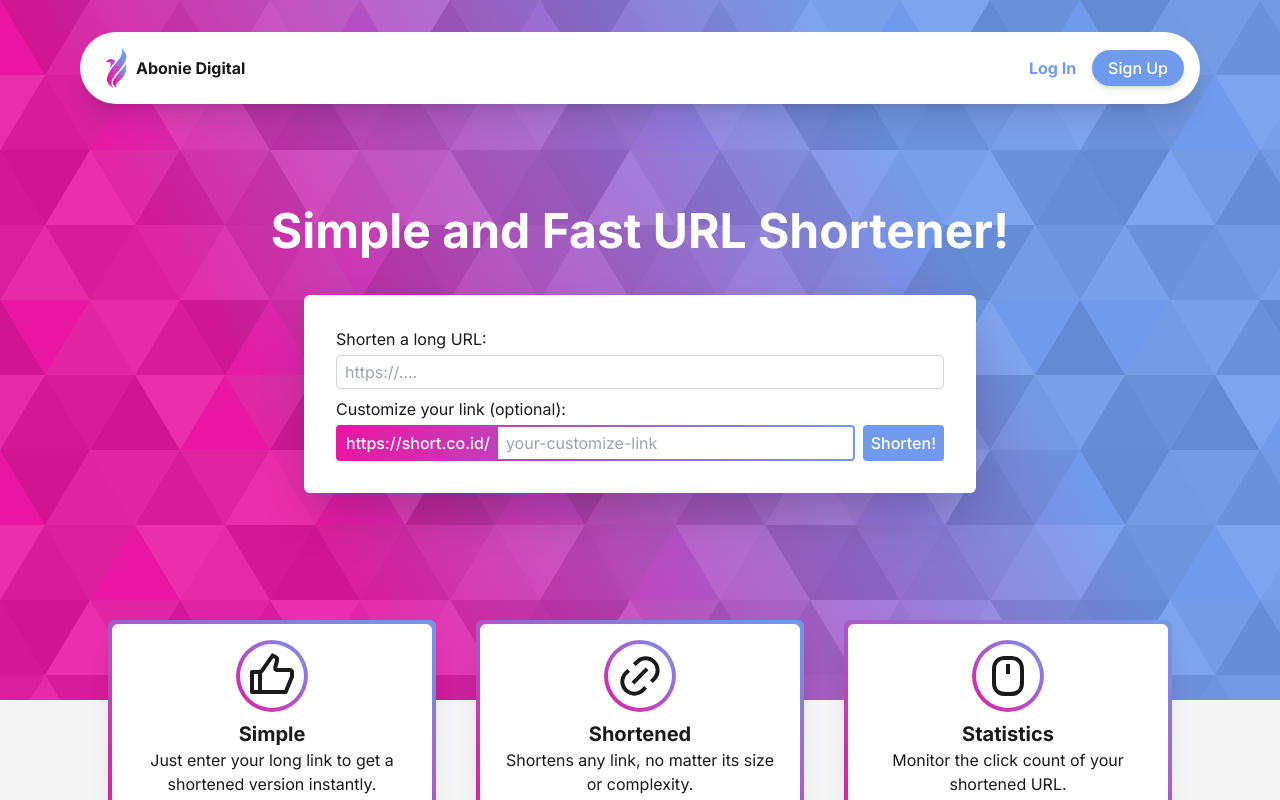
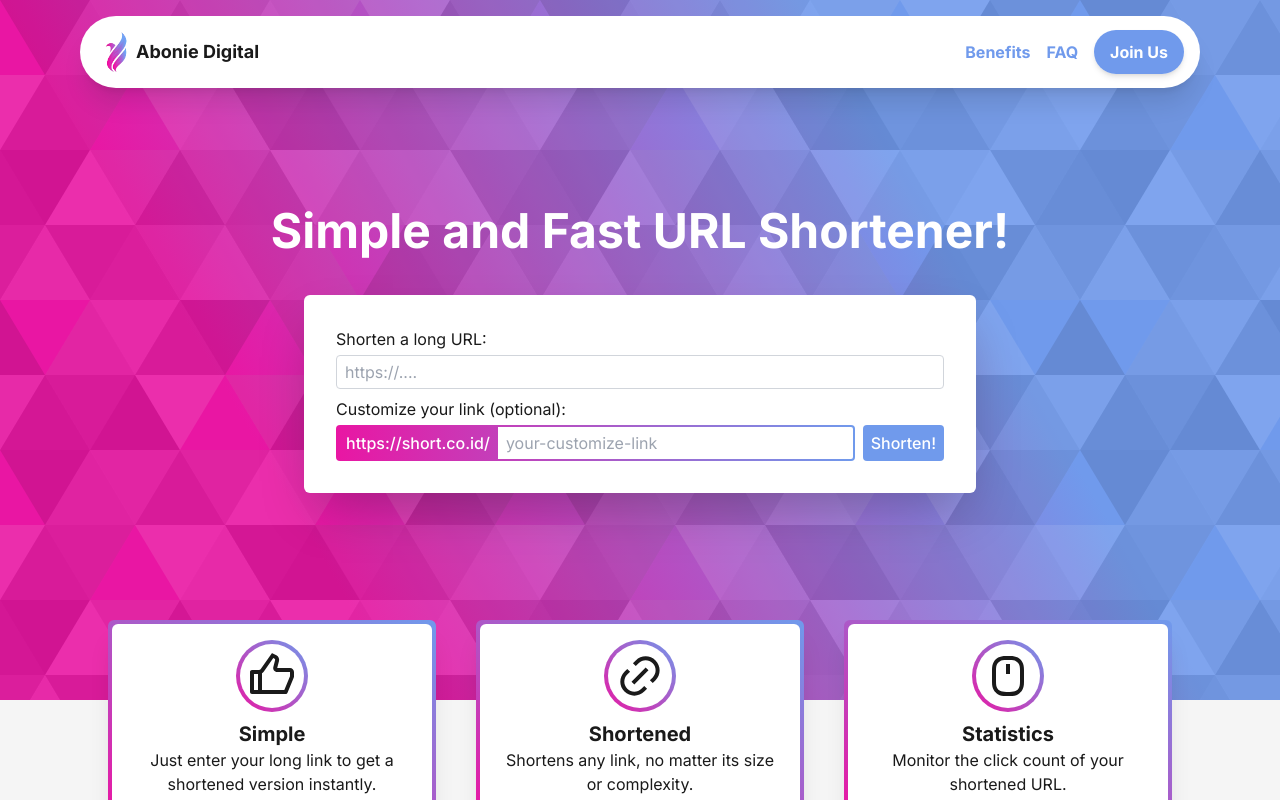
Before and after one commit to Build-And-Services/abonie-short.co, a React (Vite) app: page / in a window 1280 px wide. Shown: the top 800 px of the page. Built offline with nearby package versions, Linux system fonts and the light colour scheme.

Commit message:
fix: header

```diff
--- a/src/components/Benefit/index.tsx
+++ b/src/components/Benefit/index.tsx
@@ -3,8 +3,8 @@ import { BENEFIT_ITEM } from "../../utils/constants/benefit";
 const Benefit = () => {
   return (
     <section
-      id="benefit"
-      className="max-w-6xl mx-auto flex flex-wrap justify-center gap-10 pt-20 md:pt-0 md:mb-20 md:-mt-20 px-4 duration-300">
+      id="benefits"
+      className="max-w-6xl mx-auto flex flex-wrap justify-center gap-10 pt-20 md:pt-0 md:-mt-20 px-4 duration-300">
       {BENEFIT_ITEM.map((item) => (
         <div
           key={item.title}
--- a/src/components/FAQ/index.tsx
+++ b/src/components/FAQ/index.tsx
@@ -3,7 +3,7 @@ import Accordion from "./accordion";
 
 const FaQ = () => {
   return (
-    <section id="faq" className="max-w-6xl mx-auto px-4 space-y-3 my-20">
+    <section id="faq" className="max-w-6xl mx-auto px-4 space-y-3 py-20">
       <h2 className="text-center font-bold text-xl md:text-2xl mb-6">
         Frequently Asked Questions
       </h2>
--- a/src/components/Header/index.tsx
+++ b/src/components/Header/index.tsx
@@ -25,16 +25,18 @@ const Header = () => {
     <header className="fixed max-w-6xl w-full left-[50%] -translate-x-1/2 z-50">
       <div
         className={`flex justify-between items-center max-w-6xl bg-white rounded-full shadow-xl p-2 md:p-4 mx-4 duration-300 ${
-          scrolled ? "mt-0" : "mt-4 md:mt-8"
+          scrolled ? "mt-0" : "mt-2 md:mt-4"
         }`}>
         <div className="flex items-center">
           <img src={Logo} alt="Abonie Digital" className="w-10" />
-          <span className="text-black font-bold">Abonie Digital</span>
+          <span className="text-black font-bold md:text-lg">
+            Abonie Digital
+          </span>
         </div>
         <NavMenu />
 
         <button className="md:hidden" onClick={() => setIsOpen(!isOpen)}>
-          <GiHamburgerMenu className="w-5 h-5 mr-2 text-black" />
+          <GiHamburgerMenu className="w-7 h-7 p-1 mr-2 text-black" />
         </button>
 
         <MobileNav isOpen={isOpen} setIsOpen={setIsOpen} />
--- a/src/components/Header/mobile-nav.tsx
+++ b/src/components/Header/mobile-nav.tsx
@@ -8,22 +8,32 @@ const MobileNav = ({
   isOpen: boolean;
   setIsOpen: (isOpen: boolean) => void;
 }) => {
+  const handleCloseNav = () => {
+    setIsOpen(false);
+  };
   return (
     <nav className={`md:hidden navbar-menu ${isOpen ? "open" : ""}`}>
       <button className="md:hidden" onClick={() => setIsOpen(!isOpen)}>
-        <MdOutlineClose className="w-6 h-6 text-black absolute top-8 right-8" />
+        <MdOutlineClose className="w-8 h-8 p-1 text-black absolute top-8 right-8" />
       </button>
-      {NAV_ITEM.map((item) => (
-        <ul key={item.link} className="grid gap-4">
+      <div className="grid gap-4">
+        {NAV_ITEM.map((item, index) => (
+          <ul key={item.link}>
             <li>
               <a
                 href={item.link}
-              className="text-xl font-bold text-center text-primary">
+                onClick={handleCloseNav}
+                className={`text-xl font-bold text-center block uppercase ${
+                  index === NAV_ITEM.length - 1
+                    ? "bg-primary text-white px-4 py-2 rounded-full shadow-xl"
+                    : "text-primary"
+                }`}>
                 {item.title}
               </a>
             </li>
           </ul>
         ))}
+      </div>
     </nav>
   );
 };
--- a/src/components/Header/nav-menu.tsx
+++ b/src/components/Header/nav-menu.tsx
@@ -10,7 +10,7 @@ const NavMenu = () => {
               href={item.link}
               className={`${
                 index === NAV_ITEM.length - 1
-                  ? "text-white font-medium bg-secondary px-4 py-2 rounded-full shadow-md"
+                  ? "text-white font-bold bg-secondary px-4 py-3 rounded-full shadow-md"
                   : "font-bold text-secondary"
               }`}>
               {item.title}
--- a/src/components/Jumbotron/index.tsx
+++ b/src/components/Jumbotron/index.tsx
@@ -1,21 +1,8 @@
-import { FaArrowDown } from "react-icons/fa";
-
 const Jumbotron = () => {
-  const handleClick = (event: { preventDefault: () => void }, link: string) => {
-    event.preventDefault();
-    const target = document.querySelector(link);
-    if (target) {
-      target.scrollIntoView({
-        behavior: "smooth",
-        block: "start",
-        inline: "nearest",
-      });
-    }
-  };
   return (
     <section
       id="jumbotron"
-      className="h-dvh md:h-[700px] w-full flex flex-col justify-center items-center gap duration-300 px-4 gap-10">
+      className="h-dvh md:h-[700px] w-full flex flex-col justify-center items-center px-4 gap-10">
       <h1 className="text-3xl md:text-4xl lg:text-5xl text-white font-bold text-center">
         Simple and Fast URL Shortener!
       </h1>
@@ -47,7 +34,7 @@ const Jumbotron = () => {
                     placeholder="your-customize-link"
                   />
                 </div>
-                <button className="bg-primary md:bg-secondary w-full md:w-fit mt-6 md:mt-0 rounded py-1.5 px-2 text-white font-medium  duration-300">
+                <button className="bg-primary md:bg-secondary w-full md:w-fit mt-6 md:mt-0 rounded py-1.5 px-2 text-white font-medium duration-300">
                   Shorten!
                 </button>
               </div>
@@ -55,12 +42,6 @@ const Jumbotron = () => {
           </form>
         </div>
       </div>
-      <a
-        href="#benefit"
-        onClick={(e) => handleClick(e, "#benefit")}
-        className="rounded-full border-white border-2 p-2 animate-bounce absolute bottom-1 md:hidden shadow-xl bg-primary">
-        <FaArrowDown className="text-white" />
-      </a>
     </section>
   );
 };
--- a/src/index.css
+++ b/src/index.css
@@ -5,6 +5,10 @@
 @tailwind utilities;
 
 @layer base {
+  html {
+    scroll-behavior: smooth;
+  }
+
   body {
     color: #1a1a1a;
     font-family: "Inter", sans-serif;
--- a/src/utils/constants/nav-item.ts
+++ b/src/utils/constants/nav-item.ts
@@ -2,11 +2,15 @@ import { INavItem } from "../interfaces/nav-item";
 
 export const NAV_ITEM: INavItem[] = [
   {
-    link: "#",
-    title: "Log In",
+    link: "#benefits",
+    title: "Benefits",
   },
   {
-    link: "#",
-    title: "Sign Up",
+    link: "#faq",
+    title: "FAQ",
+  },
+  {
+    link: "https://music.co.id/login",
+    title: "Join Us",
   },
 ];
```
Lines whose indentation alone changed are shown as unchanged.
